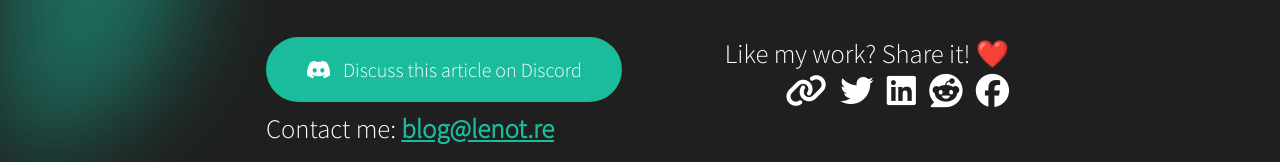
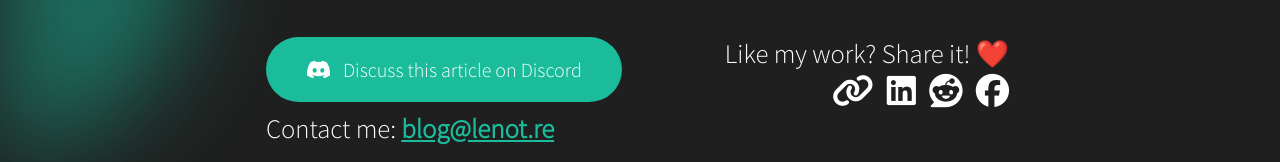
Before and after one commit to llenotre/blog, a plain HTML site: page pages/article.html in a window 1280 px wide. Shown: the part 312-474 px from the top of the page. Drawn offline with Linux system fonts and the light colour scheme.

Commit message:
feat: remove twitter integration

```diff
--- a/pages/article.html
+++ b/pages/article.html
@@ -50,7 +50,6 @@
 						<p>Like my work? Share it! ❤️</p>
 						<ul class="share">
 							<li><a id="article-link" onclick="clipboard()" title="Copy link"><i class="fa-solid fa-link"></i></a></li>
-							<li><a href="https://twitter.com/intent/tweet?text={article.url}" target="_blank" title="Share on Twitter"><i class="fa-brands fa-twitter"></i></a></li>
 							<li><a href="https://www.linkedin.com/sharing/share-offsite/?url={article.url}" target="_blank" title="Share on LinkedIn"><i class="fa-brands fa-linkedin"></i></a></li>
 							<li><a href="https://www.reddit.com/submit?title={article.title}&url={article.url}" target="_blank" title="Share on Reddit"><i class="fa-brands fa-reddit"></i></a></li>
 							<li><a href="https://www.facebook.com/sharer/sharer.php?u={article.url}" target="_blank" title="Share on Facebook"><i class="fa-brands fa-facebook"></i></a></li>
```
